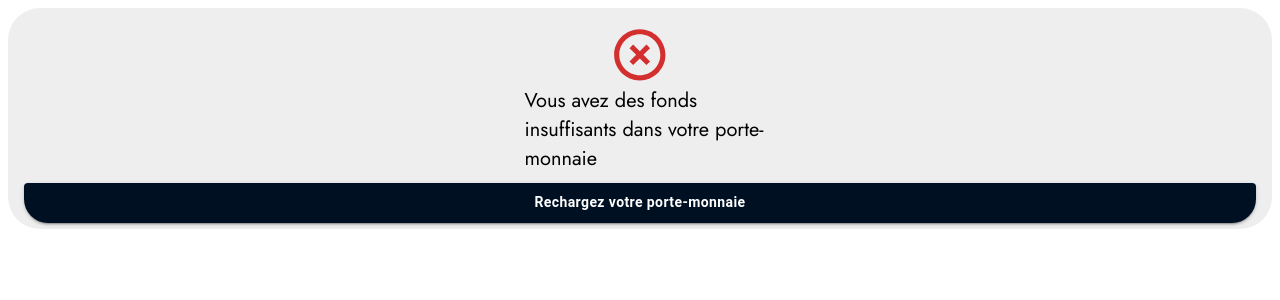
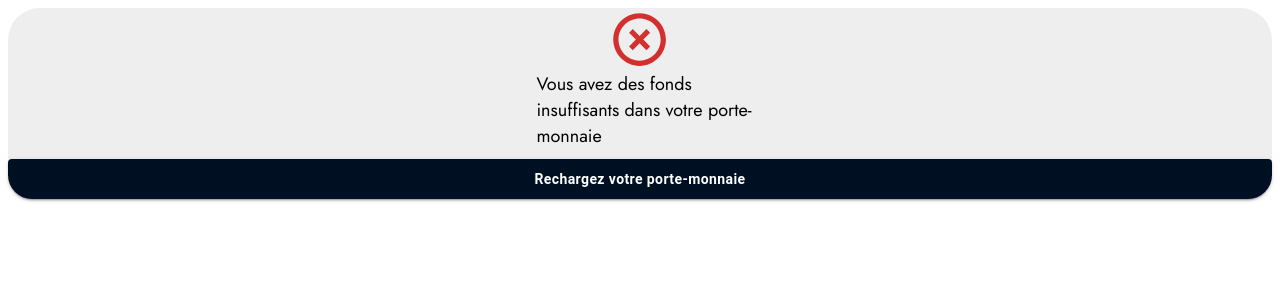
Before and after one commit to larissa-azuma/yooke, a React (Create React App) app: page / in a window 1280 px wide. Shown: the top 300 px of the page. Built offline with nearby package versions, Linux system fonts and the light colour scheme.

Commit message:
card prompt done

```diff
--- a/src/Components/Card/card.jsx
+++ b/src/Components/Card/card.jsx
@@ -12,8 +12,8 @@ export default function BasicCard() {
       display="flex"
       flexDirection="column"
       alignItems="center"
-
-
+      padding="0"
+      margin={0}
     >
       <HighlightOffIcon
         color="error"
@@ -29,7 +29,7 @@ export default function BasicCard() {
           ml={1}
           fontFamily={"jost"}
           sx={{
-            fontSize: "20px",
+            fontSize: "18px",
           }}
         >
           Vous avez des fonds <br />
@@ -44,7 +44,8 @@ export default function BasicCard() {
         sx={{
           borderBottomLeftRadius: "24px",
           borderBottomRightRadius: "24px",
-          padding: "6",
+        //   padding: "0",
+        //   margin:"0",
           fontWeight: "bold",
           textTransform: "none",
           backgroundColor: "#001023",
```
